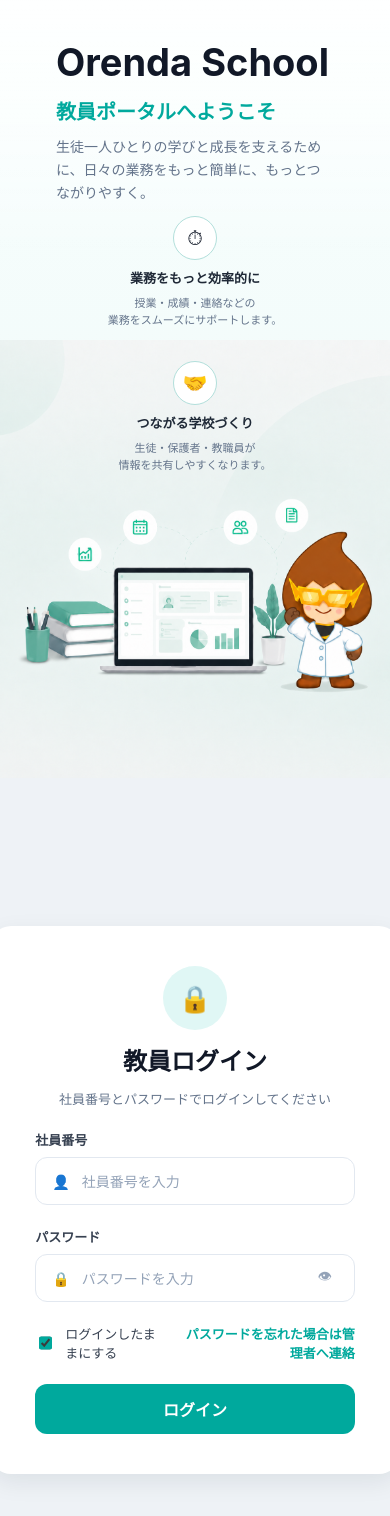
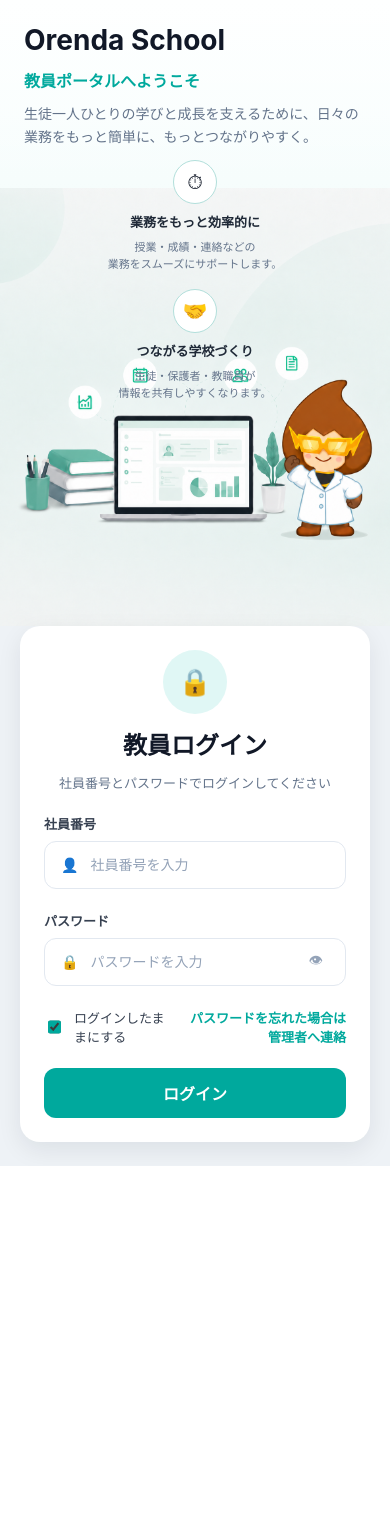
Before and after one commit to y-ga311/orenda-school, a Next.js app: page /login in a window 390 px wide. Shown: the top 1516 px of the page. After the commit the page ends 1166 px from the top, so only its background shows below. Built offline with nearby package versions, Linux system fonts and the light colour scheme.

Commit message:
Improve responsive layout for login and learning time screens.
Use fluid widths, clamp-based spacing, and breakpoints so the portal stays readable across common PC screen sizes without horizontal overflow.

```diff
--- a/app/globals.css
+++ b/app/globals.css
@@ -9,6 +9,8 @@
   --color-border: #e2e8f0;
   --color-panel: #eef2f6;
   --color-white: #ffffff;
+  --portal-sidebar-width: clamp(200px, 17vw, 252px);
+  --learning-student-list-width: clamp(220px, 24vw, 320px);
   --font-sans:
     Inter, "Hiragino Sans", "Hiragino Kaku Gothic ProN", "Yu Gothic", Meiryo,
     sans-serif;
@@ -22,6 +24,7 @@
 body {
   min-height: 100%;
   margin: 0;
+  overflow-x: clip;
 }
 
 body {
@@ -51,17 +54,21 @@
 
 .loginPage {
   display: flex;
+  width: 100%;
   min-height: 100vh;
-  min-width: 1440px;
+  min-width: 0;
   background: var(--color-white);
 }
 
 .loginLeft {
   display: flex;
+  flex: 1 1 58%;
   flex-direction: column;
-  width: 945px;
+  width: auto;
+  max-width: 945px;
+  min-width: 0;
   min-height: 100vh;
-  padding: 40px 56px 32px;
+  padding: clamp(24px, 3vw, 40px) clamp(24px, 4vw, 56px) clamp(20px, 3vw, 32px);
   background:
     linear-gradient(
       180deg,
@@ -82,7 +89,7 @@
 
 .loginTitle {
   margin: 0;
-  font-size: 38px;
+  font-size: clamp(28px, 3vw, 38px);
   font-weight: 700;
   line-height: 1.2;
 }
@@ -90,7 +97,7 @@
 .loginSubtitle {
   margin: 0;
   color: var(--color-primary);
-  font-size: 20px;
+  font-size: clamp(16px, 1.6vw, 20px);
   font-weight: 600;
 }
 
@@ -108,8 +115,9 @@
 
 .loginFeatures {
   display: flex;
+  flex-wrap: wrap;
   justify-content: center;
-  gap: 32px;
+  gap: clamp(16px, 2vw, 32px);
   padding-bottom: 24px;
 }
 
@@ -118,7 +126,7 @@
   flex-direction: column;
   align-items: center;
   gap: 8px;
-  width: 240px;
+  width: min(240px, 100%);
 }
 
 .loginFeatureIcon {
@@ -152,11 +160,12 @@
 
 .loginRight {
   display: flex;
-  flex: 1;
+  flex: 1 1 42%;
   align-items: center;
   justify-content: center;
+  min-width: min(100%, 320px);
   min-height: 100vh;
-  padding: 40px 48px;
+  padding: clamp(24px, 3vw, 40px) clamp(20px, 3vw, 48px);
   background: var(--color-panel);
 }
 
@@ -164,8 +173,8 @@
   display: flex;
   flex-direction: column;
   gap: 22px;
-  width: 420px;
-  padding: 40px 44px;
+  width: min(100%, 420px);
+  padding: clamp(24px, 4vw, 40px) clamp(24px, 4vw, 44px);
   border-radius: 20px;
   background: var(--color-white);
   box-shadow: 0 8px 24px rgba(15, 23, 42, 0.08);
@@ -387,14 +396,16 @@
   display: flex;
   align-items: center;
   justify-content: space-between;
+  gap: 12px;
   height: 60px;
-  padding: 0 24px;
+  padding: 0 clamp(16px, 2vw, 24px);
   border-bottom: 1px solid #e2e5e9;
   background: #ffffff;
 }
 
 .portalTopBarTitle {
-  font-size: 22px;
+  flex-shrink: 0;
+  font-size: clamp(18px, 2vw, 22px);
   font-weight: 700;
   color: #111827;
 }
@@ -406,9 +417,13 @@
 }
 
 .portalTopBarUser {
+  max-width: min(280px, 32vw);
+  overflow: hidden;
   color: #64748b;
-  font-size: 13px;
+  font-size: clamp(11px, 1.2vw, 13px);
   font-weight: 500;
+  text-overflow: ellipsis;
+  white-space: nowrap;
 }
 
 .portalBody {
@@ -421,8 +436,11 @@
   display: flex;
   flex-direction: column;
   gap: 14px;
-  width: 252px;
-  padding: 22px 18px;
+  width: var(--portal-sidebar-width);
+  flex-shrink: 0;
+  min-height: 0;
+  padding: clamp(16px, 2vw, 22px) clamp(12px, 1.5vw, 18px);
+  overflow-y: auto;
   background: #323b44;
 }
 
@@ -456,12 +474,13 @@
 
 .portalNavItem {
   display: block;
-  padding: 12px 14px;
+  padding: clamp(10px, 1.2vw, 12px) clamp(10px, 1.2vw, 14px);
   border-radius: 8px;
   background: #3b4550;
   color: #e5e7eb;
-  font-size: 14px;
+  font-size: clamp(12px, 1.2vw, 14px);
   font-weight: 500;
+  line-height: 1.4;
 }
 
 .portalNavItemEdit {
@@ -491,11 +510,11 @@
 .learningTimePage {
   display: flex;
   flex-direction: column;
-  gap: 14px;
+  gap: clamp(10px, 1.5vw, 14px);
   height: 100%;
   min-height: 0;
   overflow: hidden;
-  padding: 20px 24px;
+  padding: clamp(14px, 2vw, 20px) clamp(16px, 2.5vw, 24px);
 }
 
 .learningTimeHeader {
@@ -522,8 +541,9 @@
 .learningTimeWorkspace {
   display: flex;
   flex: 1;
-  gap: 18px;
+  gap: clamp(12px, 1.5vw, 18px);
   min-height: 0;
+  min-width: 0;
   overflow: hidden;
 }
 
@@ -533,15 +553,17 @@
   flex-direction: column;
   gap: 12px;
   min-height: 0;
+  min-width: 0;
   border: 1px solid #d1d5db;
   border-radius: 14px;
   background: #ffffff;
-  padding: 18px;
+  padding: clamp(14px, 1.8vw, 18px);
 }
 
 .learningTimeStudentList {
-  width: 320px;
+  width: var(--learning-student-list-width);
   flex-shrink: 0;
+  min-width: 0;
   overflow: hidden;
 }
 
@@ -643,8 +665,11 @@
 }
 
 .learningTimeStudentRowText {
-  font-size: 14px;
+  overflow: hidden;
+  font-size: clamp(12px, 1.2vw, 14px);
   font-weight: 600;
+  text-overflow: ellipsis;
+  white-space: nowrap;
 }
 
 .learningTimeStudentRowBtn {
@@ -667,8 +692,9 @@
 .learningTimeDetailName {
   margin: 0;
   color: #1f2937;
-  font-size: 22px;
+  font-size: clamp(18px, 2vw, 22px);
   font-weight: 700;
+  word-break: break-word;
 }
 
 .learningTimeDetailMeta {
@@ -686,18 +712,24 @@
 
 .learningTimePeriodTabs {
   display: flex;
+  flex-wrap: wrap;
   gap: 0;
   border-bottom: 1px solid #e2e8f0;
+  overflow-x: auto;
+  -webkit-overflow-scrolling: touch;
 }
 
 .learningTimePeriodTab {
-  padding: 10px 14px;
+  flex: 1 1 auto;
+  min-width: fit-content;
+  padding: 10px clamp(10px, 1.2vw, 14px);
   border: 0;
   border-bottom: 2px solid transparent;
   background: transparent;
   color: #64748b;
-  font-size: 13px;
+  font-size: clamp(12px, 1.2vw, 13px);
   font-weight: 500;
+  white-space: nowrap;
 }
 
 .learningTimePeriodTabActive {
@@ -709,7 +741,7 @@
 .learningTimeSummaryRow {
   display: grid;
   grid-template-columns: repeat(3, minmax(0, 1fr));
-  gap: 12px;
+  gap: clamp(8px, 1vw, 12px);
 }
 
 .learningTimeSummaryCard {
@@ -718,8 +750,8 @@
   align-items: center;
   justify-content: center;
   gap: 4px;
-  min-height: 72px;
-  padding: 12px 16px;
+  min-height: clamp(60px, 8vh, 72px);
+  padding: clamp(8px, 1.2vw, 12px) clamp(10px, 1.5vw, 16px);
   border: 1px solid #cbd5e1;
   border-radius: 12px;
   background: #f8fafc;
@@ -729,12 +761,15 @@
   color: #64748b;
   font-size: 11px;
   font-weight: 600;
+  text-align: center;
 }
 
 .learningTimeSummaryValue {
   color: #1f2937;
-  font-size: 20px;
+  font-size: clamp(16px, 1.8vw, 20px);
   font-weight: 700;
+  text-align: center;
+  word-break: break-word;
 }
 
 .learningTimeLogSection {
@@ -778,9 +813,10 @@
 
 .learningTimeLogItem {
   display: flex;
+  flex-wrap: wrap;
   align-items: center;
   justify-content: space-between;
-  gap: 12px;
+  gap: 8px 12px;
   padding: 10px 12px;
   border: 1px solid #e2e8f0;
   border-radius: 8px;
@@ -789,8 +825,10 @@
 
 .learningTimeLogItemLeft {
   display: flex;
+  flex: 1 1 180px;
+  flex-wrap: wrap;
   align-items: center;
-  gap: 12px;
+  gap: 8px 12px;
   min-width: 0;
 }
 
@@ -836,10 +874,10 @@
 .learningTimeBottomRow {
   display: grid;
   flex-shrink: 0;
-  grid-template-columns: minmax(0, 1fr) 220px;
-  gap: 12px;
-  height: 168px;
-  min-height: 168px;
+  grid-template-columns: minmax(0, 1fr) minmax(160px, 220px);
+  gap: clamp(8px, 1vw, 12px);
+  height: clamp(140px, 18vh, 168px);
+  min-height: clamp(140px, 18vh, 168px);
 }
 
 .learningTimePieSection,
@@ -1168,14 +1206,36 @@
   outline-offset: 1px;
 }
 
-@media (max-width: 1200px) {
+@media (max-width: 1366px) {
+  :root {
+    --learning-student-list-width: clamp(200px, 22vw, 280px);
+  }
+
+  .learningTimeStudentList,
+  .learningTimeDetail {
+    padding: 14px;
+  }
+}
+
+@media (max-width: 1280px) {
+  :root {
+    --portal-sidebar-width: 200px;
+    --learning-student-list-width: 240px;
+  }
+
+  .portalNavItemEdit {
+    font-size: 11px;
+  }
+}
+
+@media (max-width: 1100px) {
   .learningTimeWorkspace {
     flex-direction: column;
   }
 
   .learningTimeStudentList {
     width: 100%;
-    max-height: 36vh;
+    max-height: min(36vh, 280px);
   }
 
   .learningTimeBottomRow {
@@ -1185,7 +1245,37 @@
   }
 
   .learningTimePieSection {
-    min-height: 168px;
+    min-height: 148px;
+  }
+
+  .learningTimeSubjectTotals {
+    max-height: 180px;
+  }
+}
+
+@media (max-width: 900px) {
+  .learningTimeSummaryRow {
+    grid-template-columns: 1fr;
+  }
+
+  .learningTimeFilterRow {
+    flex-direction: column;
+  }
+}
+
+@media (max-height: 820px) {
+  .loginLeft {
+    min-height: auto;
+    padding-bottom: clamp(180px, 28vh, 280px);
+  }
+
+  .learningTimeBottomRow {
+    height: auto;
+    min-height: 130px;
+  }
+
+  .learningTimeSummaryCard {
+    min-height: 56px;
   }
 }
 
@@ -1204,25 +1294,24 @@
   margin: 0 auto;
 }
 
-@media (max-width: 1439px) {
-  .loginPage {
-    min-width: 0;
-  }
-
-  .loginLeft {
-    width: 58%;
-  }
-}
-
 @media (max-width: 960px) {
   .loginPage {
     flex-direction: column;
   }
 
   .loginLeft {
+    flex: none;
+    width: 100%;
+    max-width: none;
+    min-height: auto;
+    padding-bottom: clamp(200px, 40vw, 320px);
+  }
+
+  .loginRight {
+    flex: none;
     width: 100%;
     min-height: auto;
-    padding-bottom: 280px;
+    padding-top: 0;
   }
 
   .loginFeatures {
@@ -1230,3 +1319,30 @@
     align-items: center;
   }
 }
+
+@media (max-width: 720px) {
+  .portalBody {
+    flex-direction: column;
+  }
+
+  .portalSidebar {
+    width: 100%;
+    max-height: 220px;
+    flex-shrink: 0;
+  }
+
+  .portalNav {
+    display: grid;
+    grid-template-columns: repeat(2, minmax(0, 1fr));
+    gap: 6px;
+  }
+
+  .portalNavDivider,
+  .portalNavSectionLabel {
+    grid-column: 1 / -1;
+  }
+
+  .portalTopBarUser {
+    max-width: 140px;
+  }
+}
--- a/app/layout.tsx
+++ b/app/layout.tsx
@@ -1,9 +1,14 @@
-import type { Metadata } from "next";
+import type { Metadata, Viewport } from "next";
 import "./globals.css";
 
 export const metadata: Metadata = {
   title: "Orenda School 教員ポータル",
   description: "Orenda School 教員向けポータル",
+};
+
+export const viewport: Viewport = {
+  width: "device-width",
+  initialScale: 1,
 };
 
 export default function RootLayout({
```
